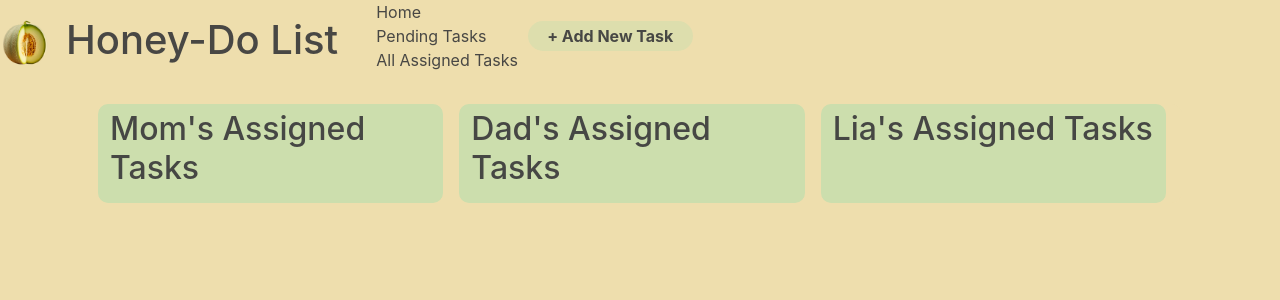
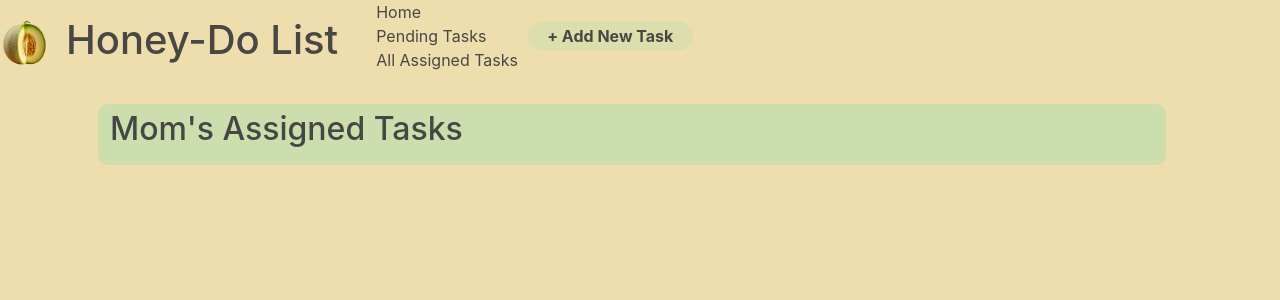
Before and after one commit to javar10/Honey-Do-List_React, a React (Create React App) app: page / in a window 1280 px wide. Shown: the top 300 px of the page. Built offline with nearby package versions, Linux system fonts and the light colour scheme.

Commit message:
updated homepage to display one list

```diff
--- /dev/null
+++ b/src/features/assigned_tasks/SpecificUsersAssignedTasks.js
@@ -0,0 +1,32 @@
+
+import { displayTasks } from "../new_tasks/newTaskSlice";
+import { useSelector } from "react-redux";
+import { selectAllUsers } from "../users/usersSlice";
+import AssignedTaskListItem from "./AssignedTaskListItem";
+
+function SpecificUsersAssignedTasks() {
+    const taskList = useSelector(displayTasks);
+    const usersList = useSelector(selectAllUsers);
+
+    const user = 'Mom';
+    const usersTaskList = taskList.filter(task => task.assignment === user);
+    // console.log(usersTaskList);
+    return (
+        <div className="row assigned-tasks-div">
+
+
+
+                    <div key={user} className="col users-assigned-tasks-div">
+                        <h2>{user}'s Assigned Tasks</h2>
+                        <ul>
+                            {usersTaskList.map(task => <AssignedTaskListItem task={task} />)}
+                        </ul>
+                    </div>
+
+
+
+        </div>
+    );
+}
+
+export default SpecificUsersAssignedTasks;
--- a/src/pages/AssignedTasksPage.js
+++ b/src/pages/AssignedTasksPage.js
@@ -1,8 +1,9 @@
-import React from 'react'
+import AssignedTasks from '../features/assigned_tasks/AssignedTasks'
 
 const AssignedTasksPage = () => {
   return (
-    <div>AssignedTasksPage</div>
+    <AssignedTasks />
+
   )
 }
 
--- a/src/pages/HomePage.js
+++ b/src/pages/HomePage.js
@@ -1,18 +1,10 @@
-import AssignedTasks from "../features/assigned_tasks/AssignedTasks"
-import NewTaskForm from "../features/new_tasks/NewTaskForm";
-import PendingTasks from '../features/pending_tasks/PendingTasks';
+import SpecificUsersAssignedTasks from "../features/assigned_tasks/SpecificUsersAssignedTasks";
 
 const HomePage = () => {
 
   return (
-
     <div className="container">
-      <AssignedTasks />
-
-
-
-
-
+      <SpecificUsersAssignedTasks />
     </div>
   )
 }
```
